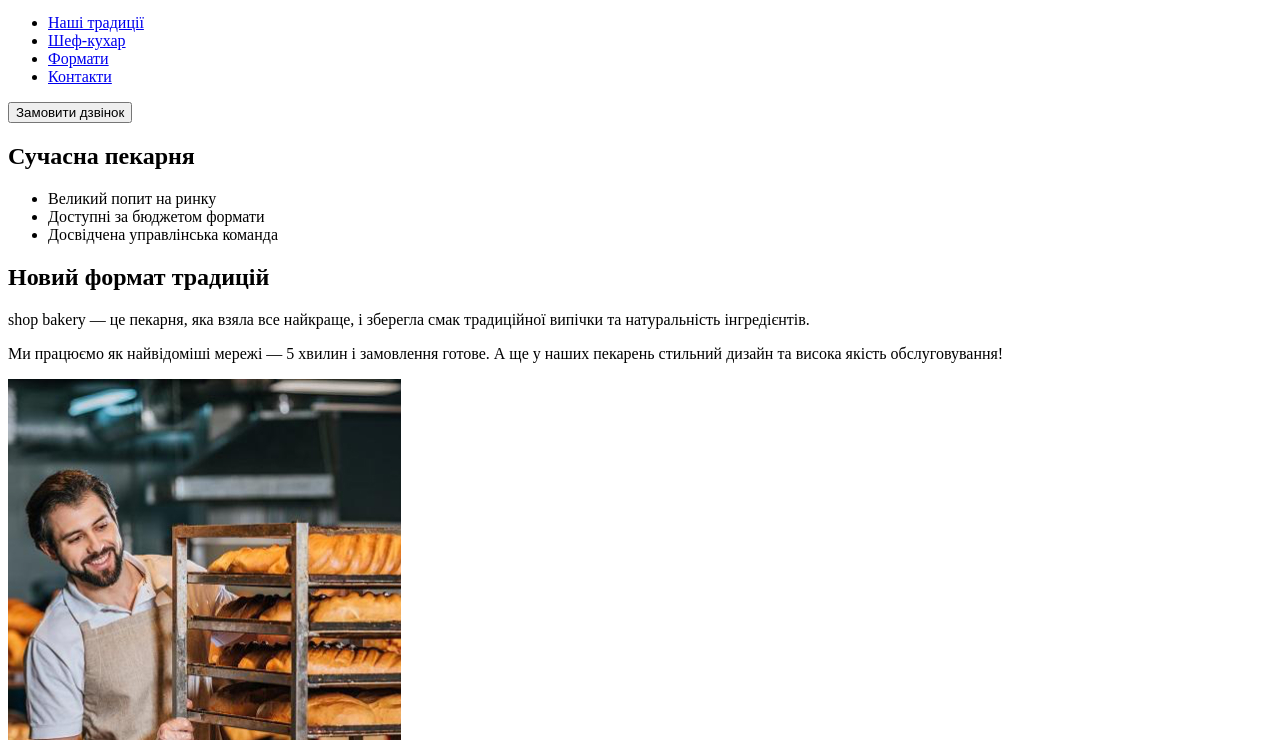
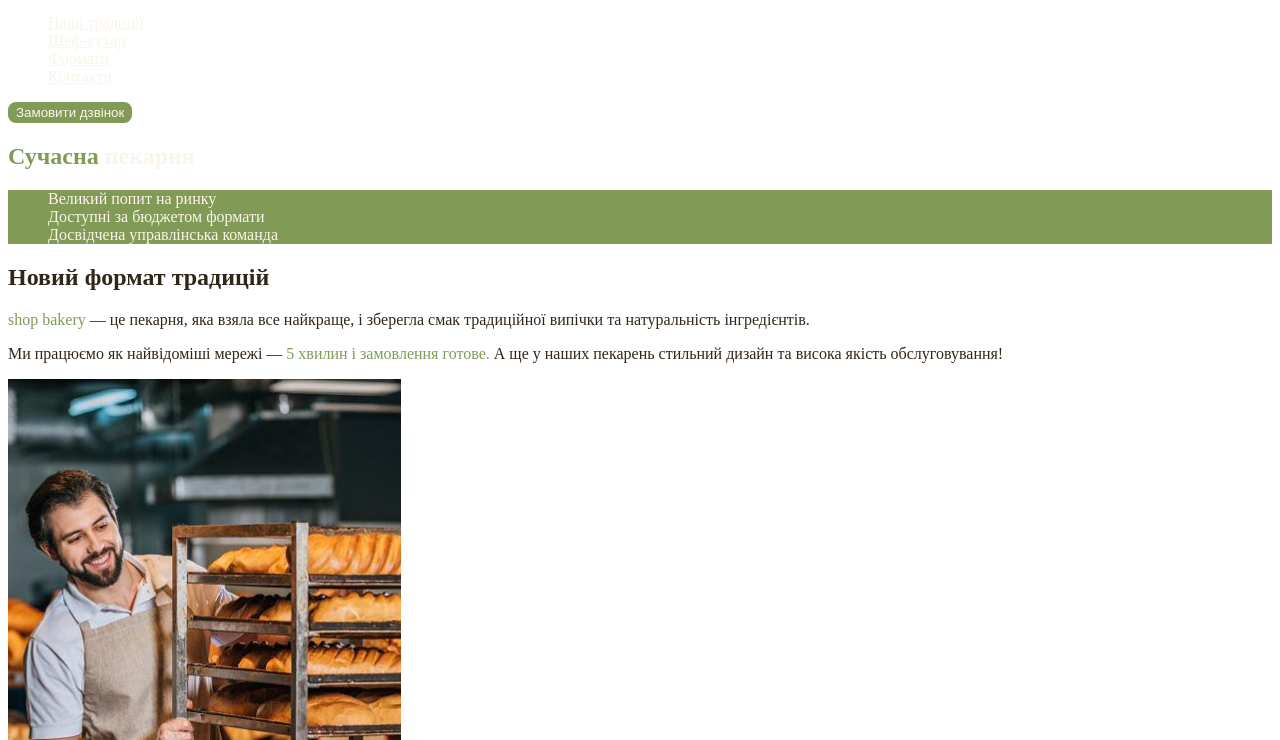
Before and after one commit to sasha45131/genius-test, a plain HTML site: page index.html in a window 1280 px wide. Shown: the part 60-800 px from the top of the page. Drawn offline with Linux system fonts and the light colour scheme.

Commit message:
Add files via upload

```diff
--- /dev/null
+++ b/css/style.css
@@ -0,0 +1,59 @@
+:root{
+    --color-primary-drak: #31261A;
+    --color-brand-primary-light: #faf4ea;
+    --color-brand: #819B57;
+    --color-brand-drak: #465929;
+}
+
+/* Base */
+body{
+    color: var(--color-primary-drak);
+}
+
+ul{
+    list-style-type: none;
+}
+
+/* Button */
+.button{
+    color: var(--color-brand-primary-light);
+    background-color: var(--color-brand);
+    border: 2px solid var(--color-brand);
+    border-radius: 8px;
+    cursor: pointer;
+}
+
+.button:hover{
+    color: var(--color-brand-drak);
+    background-color: transparent;
+}
+
+/* Link */
+.link{
+    color: var(--color-brand-primary-light);
+}
+.link:hover {
+    color: var(--color-brand);
+}
+
+/* Hero Section */
+.hero-title{
+    color: var(--color-brand-primary-light);
+}
+.hero-title .accent{
+    color: var(--color-brand);
+}
+
+/* Advanteges Section */
+.advanteges-list{
+    color: var(--color-brand-primary-light);
+    background-color: var(--color-brand);
+}
+
+.section-title .accent{
+    color: var(--color-brand-drak);
+}
+
+.brand{
+    color: var(--color-brand);
+}
--- a/index.html
+++ b/index.html
@@ -5,6 +5,9 @@
     <meta http-equiv="X-UA-Compatible" content="IE=edge">
     <meta name="viewport" content="width=device-width, initial-scale=1.0">
     <title>Сучасна пекарня</title>
+
+    <link rel="stylesheet" href="./css/style.css">
+
 </head>
 <body>
     <header>
@@ -13,39 +16,39 @@
                 <img src="./images/logo.svg" alt="Логотип Сучасна пекарня">
             </a>
              <ul>
-                 <li><a href="#traditions=section">Наші традиції</a></li>
-                 <li><a href="#Povars">Шеф-кухар</a></li>
-                 <li><a href="#Formats">Формати</a></li>
-                 <li><a href="#Contact">Контакти</a></li>
+                 <li><a class="link" href="#traditions=section">Наші традиції</a></li>
+                 <li><a class="link" href="#Povars">Шеф-кухар</a></li>
+                 <li><a class="link" href="#Formats">Формати</a></li>
+                 <li><a class="link" href="#Contact">Контакти</a></li>
              </ul>
         </nav>
-        <button type="button">Замовити дзвінок</button>
+        <button class="button" type="button">Замовити дзвінок</button>
     </header>
     <main>
         <section>
-            <h1>Сучасна пекарня</h1>
+            <h1 class="hero-title"><span class="accent">Сучасна</span> пекарня</h1>
         </section>
         <section id="traditions=section">
-            <ul>
+            <ul class="advanteges-list">
                 <li>Великий попит на ринку</li>
                 <li>Доступні за бюджетом формати</li>
                 <li>Досвідчена управлінська команда</li>
             </ul>
-            <h2>Новий формат традицій</h2>
+            <h2 class="section-title">Новий формат традицій</h2>
             <p>
-                <span>shop bakery</span> — це пекарня, яка взяла все найкраще,
+                <span class="brand">shop bakery</span> — це пекарня, яка взяла все найкраще,
                 і зберегла смак традиційної випічки та натуральність інгредієнтів.
             </p>
             <p>
                 Ми працюємо як найвідоміші мережі —
-                <span>5 хвилин і замовлення готове.</span>
+                <span class="brand">5 хвилин і замовлення готове.</span>
                 А ще у наших пекарень стильний дизайн
                 та висока якість обслуговування!
             </p>
             <img src="./images/Baker.jpg" alt="Чоловік пекарь поряд випічка">
         </section>
         <section id="Povars">
-            <h2>Наші найкращі шеф-кухарі</h2>
+            <h2 class="section-title">Наші найкращі <span class="accent">шеф-кухарі</span></h2>
             <ul>
                 <li><article>
                     <h3>Настя</h3>
@@ -74,7 +77,7 @@
 
         </section>
         <section id="Formats">
-            <h2>Формати</h2>
+            <h2 class="section-title">Формати</h2>
             <ul>
                 <li>
                     <article>
@@ -94,7 +97,7 @@
             </ul>
         </section>
         <section id="Contact">
-            <h2>Приєднуйся до
+            <h2 class="section-title">Приєднуйся до
             мережі пекарень</h2>
             <iframe
                 src="https://www.google.com/maps/embed?pb=!1m18!1m12!1m3!1d2540.1636289098733!2d30.4912733!3d50.4566776!2m3!1f0!2f0!3f0!3m2!1i1024!2i768!4f13.1!3m3!1m2!1s0x40d4ce637c006b2d%3A0xaf86385f19996ff0!2z0YPQuy4g0KHQtdGH0LXQstGL0YUg0KHRgtGA0LXQu9GM0YbQvtCyLCA1NCwg0JrQuNC10LIsIDAyMDAw!5e0!3m2!1sru!2sua!4v1731666712898!5m2!1sru!2sua"
@@ -121,7 +124,7 @@
         </nav>
         <address>
             <ul>
-                <li><a href="tell:+380984874428">+380984874428</a></li>
+                <li><a href="tell: +380984874428">+380984874428</a></li>
                 <li><a href="mailto:zsanysa45@gmail.com">zsanysa45@gmail.com</a></li>
                 <li><a href="https://maps.app.goo.gl/1R6zzEYKbskZWT327" target="_blank">Україна, м. Київ,
                 вул. Січових Стрільців 54</a></li>
```
